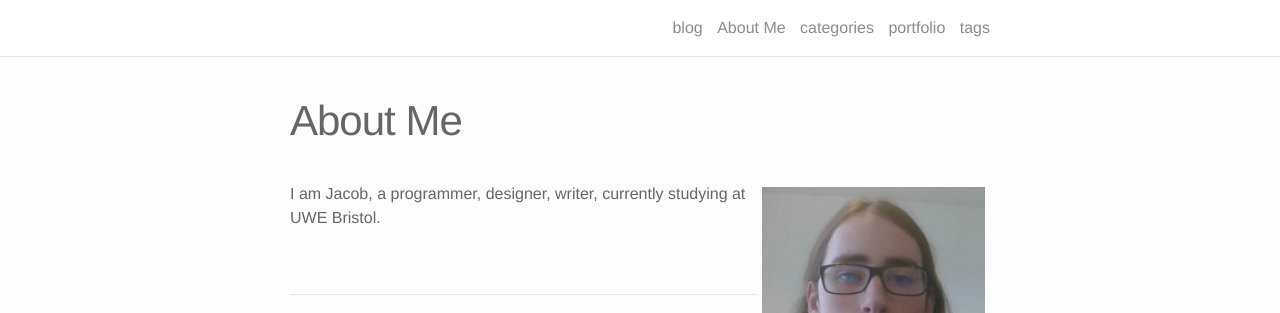
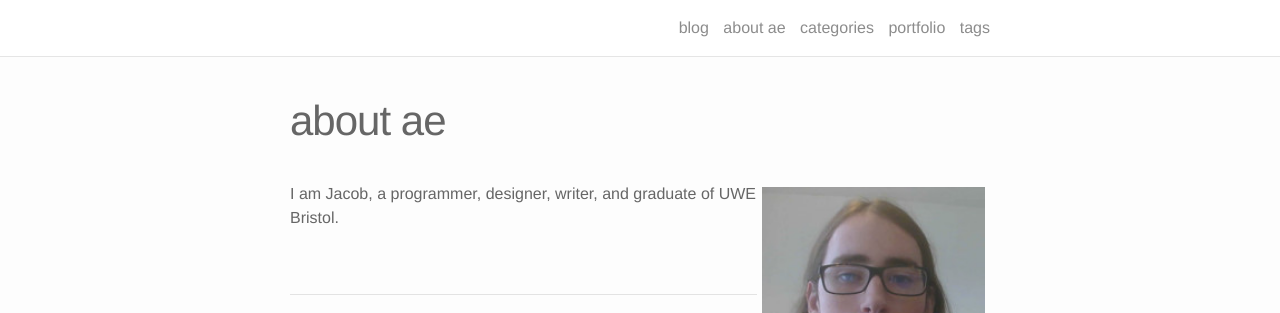
Before and after one commit to MachJacob/MachJacob.github.io, a Jekyll site: the page built from about.md, in a window 1280 px wide. Shown: the top 313 px of the page. Built offline with Jekyll 4.4.1, drawn with Linux system fonts in a browser that asks for light colours; nearby versions of some CDN libraries.

Commit message:
Big update

```diff
--- a/_portfolio/3_pipes.markdown
+++ b/_portfolio/3_pipes.markdown
@@ -6,7 +6,7 @@
 published: true
 ---
 
-<center><b>Control Grid</b> a multiplayer strategy game based around placing pipes on a board, trying to cover the most area. I worked on this in C++ with a team. </center><br/>
+<center><b>Control Grid</b> is a multiplayer strategy game based around placing pipes on a board, trying to cover the most area. I worked on this in C++ with a team. </center><br/>
 
 #### Ex Machina
 *Placeholder*
--- a/about.md
+++ b/about.md
@@ -1,18 +1,18 @@
 ---
 layout: page
-title: About Me
+title: about ae
 permalink: /about/
 ---
 
 <img class="col one right" src="{{ site.baseurl }}/img/profile_1.jpg">
 
-I am Jacob, a programmer, designer, writer, currently studying at UWE Bristol.
+I am Jacob, a programmer, designer, writer, and graduate of UWE Bristol.
 
 <br/>
 <hr/>
 <br/>
 <span class="contacticon center">
-	<a href="mailto:jacob2.carr@live.uwe.ac.uk"><i class="fa fa-envelope-square"></i></a>
+	<a href="mailto:jcarr343@hotmail.co.uk"><i class="fa fa-envelope-square"></i></a>
 	<a href="https://github.com/MachJacob" target="_blank"><i class="fa fa-github-square"></i></a>
 	<a href="https://www.linkedin.com/in/jacob-carr-363b9a172/" target="_blank"><i class="fa fa-linkedin-square"></i></a>
 	<a href="https://twitter.com/MachJacob" target="_blank"><i class="fa fa-twitter-square"></i></a>
```
Also changed, not shown: _portfolio/5_dont_walk_by.markdown (added, +9 -0 lines), _portfolio/6_faster_than_the_eye.markdown (added, +9 -0 lines), _portfolio/7_beat_em_bots.markdown (added, +18 -0 lines), _portfolio/8_titanium_graveyard.markdown (added, +27 -0 lines), _portfolio/9_bring_the_band_back.markdown (added, +18 -0 lines), img/BeatEmBots.png (added), img/FasterThan.png (added), img/band_members_0.png (added), img/ggj20_screen.png (added), img/ggj20_still.png (added), img/titanium_graveyard.png (added).
